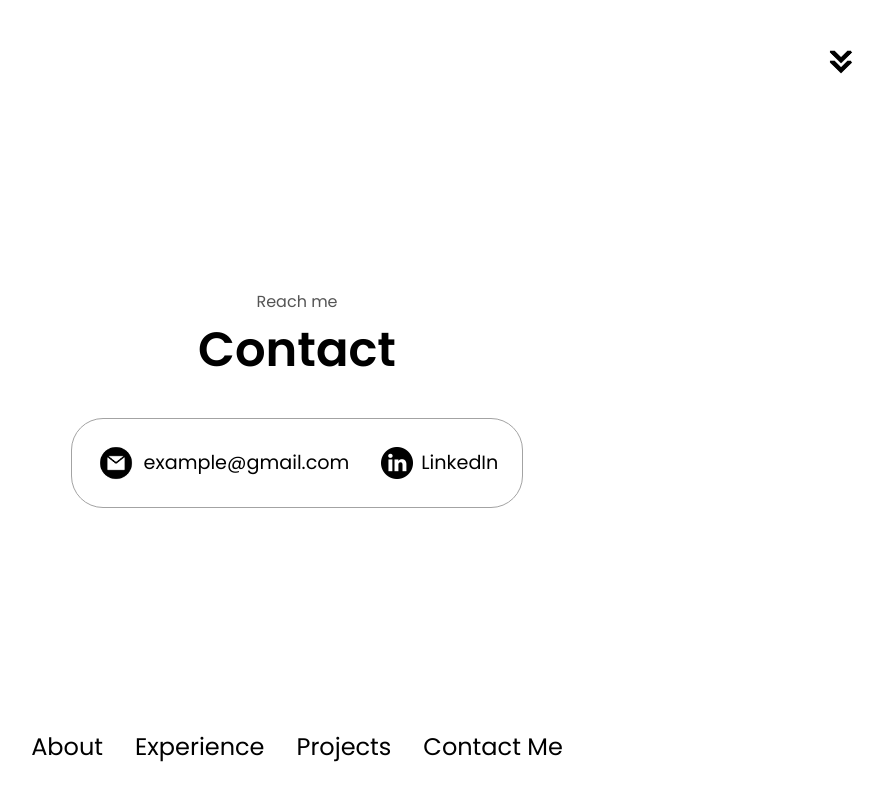
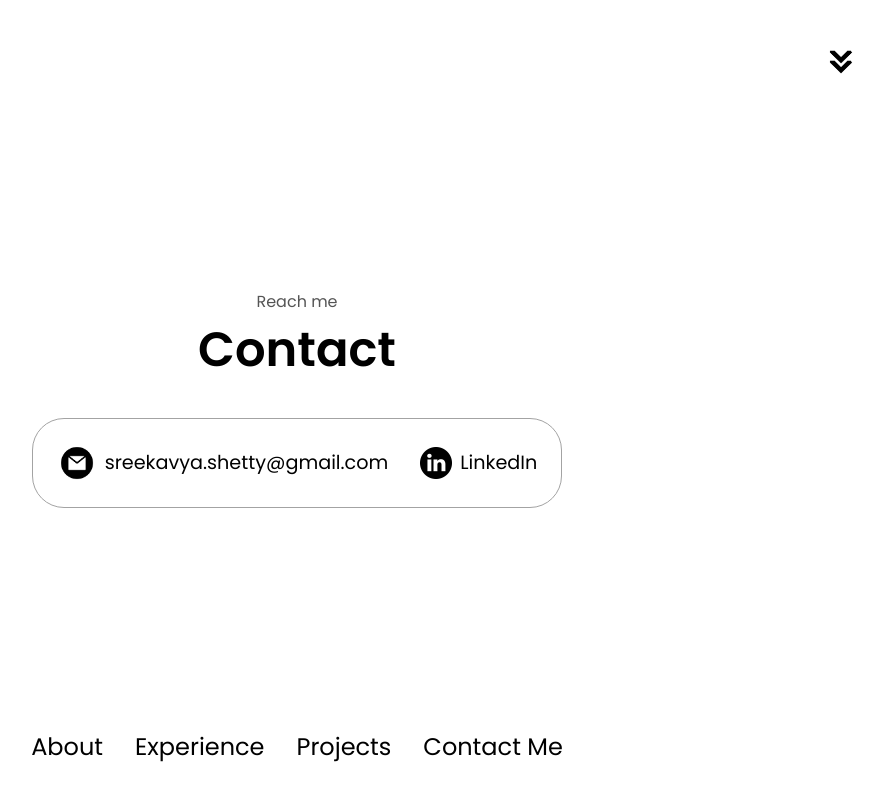
Before and after one commit to madetta/Madhumitha.github, a plain HTML site: page index.html in a window 1280 px wide. Shown: the part 2962-3762 px from the top of the page, without its empty margins (343-1226 px from the left). Drawn offline with Linux system fonts and the light colour scheme.

Commit message:
Update index.html

```diff
--- a/index.html
+++ b/index.html
@@ -427,7 +427,7 @@
             alt="Email icon"
             class="icon contact-icon email-icon"
           />
-          <p><a href="mailto:sreekavya.shetty@gmail.com">example@gmail.com</a></p>
+          <p><a href="mailto:sreekavya.shetty@gmail.com">sreekavya.shetty@gmail.com</a></p>
         </div>
         <div class="contact-info-container">
           <img
```
